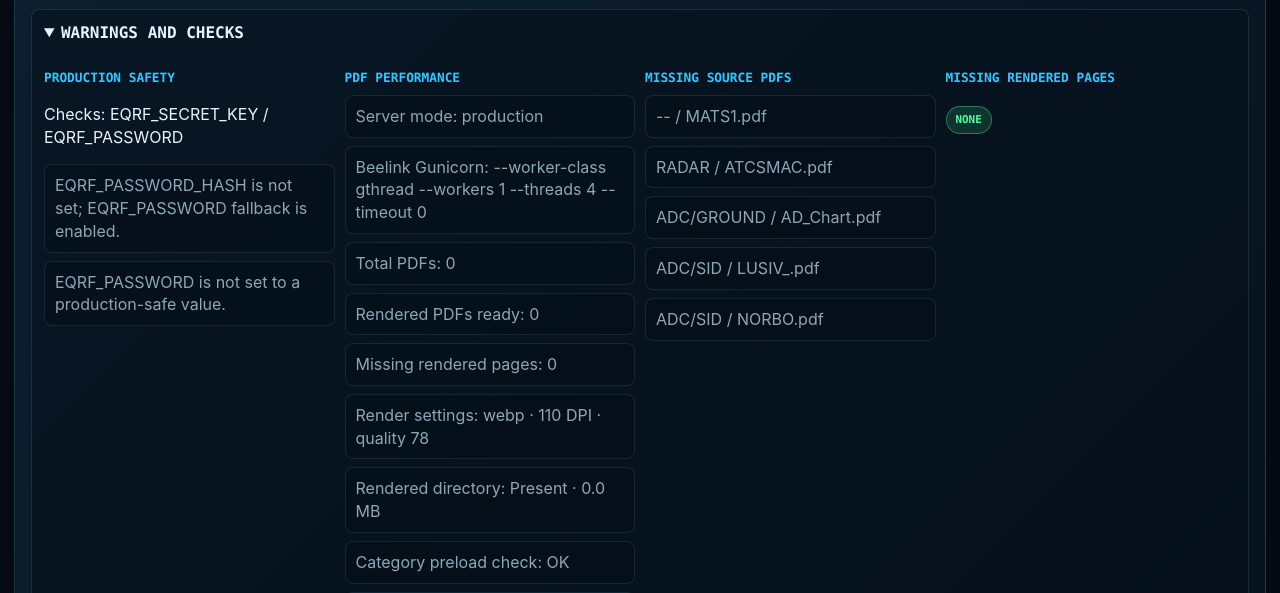
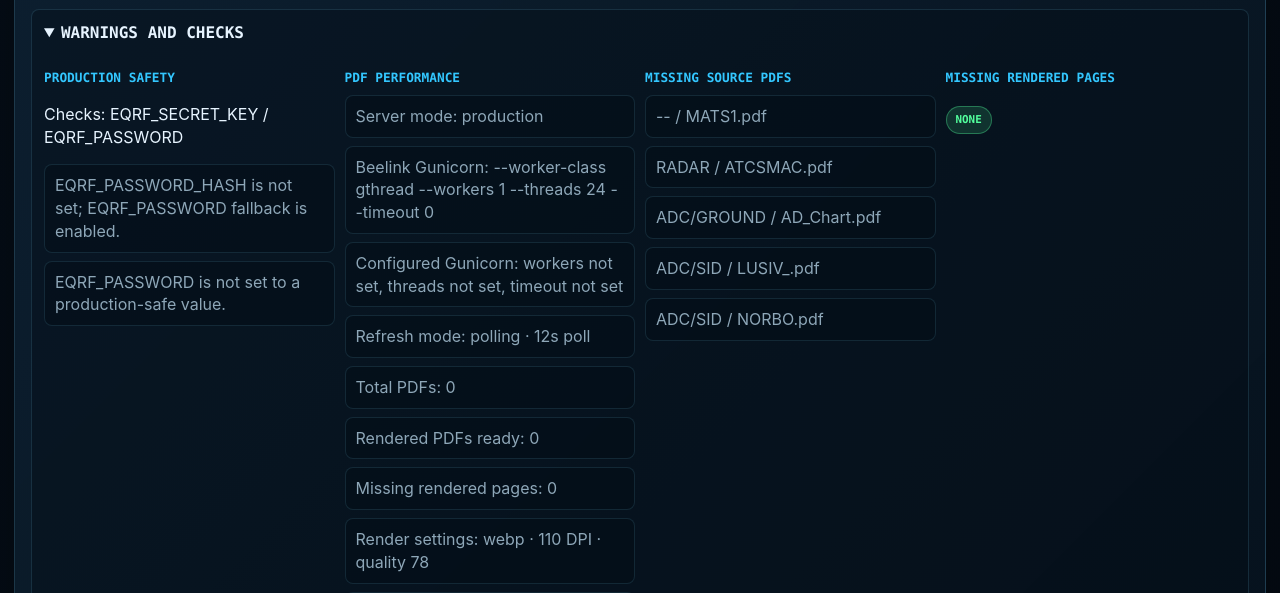
Before and after one commit to ian8500/EQRF, a Flask app: page /admin in a window 1280 px wide. Shown: the part 5181-5774 px from the top of the page. Run offline with Flask 3, Linux system fonts and the light colour scheme; the visitor is signed in with stand-in values (Sample User, id 1); data that the repository does not hold is empty; some libraries are stand-ins or nearby versions.

Commit message:
Improve refresh handling for Beelink iPad performance

```diff
--- a/app.py
+++ b/app.py
@@ -69,6 +69,8 @@ class Settings:
     render_dpi: int = field(default_factory=lambda: int(os.environ.get('EQRF_RENDER_DPI', '110')))
     render_quality: int = field(default_factory=lambda: int(os.environ.get('EQRF_RENDER_QUALITY', '78')))
     render_format: str = field(default_factory=lambda: os.environ.get('EQRF_RENDER_FORMAT', 'webp').strip().lower())
+    refresh_mode: str = field(default_factory=lambda: os.environ.get('EQRF_REFRESH_MODE', 'polling').strip().lower())
+    refresh_poll_seconds: int = field(default_factory=lambda: int(os.environ.get('EQRF_REFRESH_POLL_SECONDS', '12')))
 
 
 SETTINGS = Settings()
@@ -163,6 +165,11 @@ def enforce_admin_csrf():
 active_users = 0
 user_lock = Lock()
 refresh_event = Event()
+refresh_lock = Lock()
+refresh_state = {
+    'version': 0,
+    'updated_at': '',
+}
 login_lock = Lock()
 login_attempts: Dict[str, Dict[str, Any]] = {}
 
@@ -1798,6 +1805,32 @@ def _category_preload_findings() -> List[str]:
     return findings
 
 
+def runtime_performance_warnings(settings: Optional[Settings] = None) -> List[str]:
+    settings = settings or Settings()
+    warnings: List[str] = []
+    threads = os.environ.get('GUNICORN_THREADS')
+    workers = os.environ.get('GUNICORN_WORKERS')
+    timeout = os.environ.get('GUNICORN_TIMEOUT')
+
+    if threads:
+        try:
+            if int(threads) < 24:
+                warnings.append('GUNICORN_THREADS is below the Beelink recommendation of 24.')
+        except ValueError:
+            warnings.append('GUNICORN_THREADS is not a valid integer.')
+    if workers and workers != '1':
+        warnings.append('GUNICORN_WORKERS should be 1 so in-memory refresh state remains reliable.')
+    if timeout and timeout != '0':
+        warnings.append('GUNICORN_TIMEOUT should be 0 for long-running refresh connections and large render operations.')
+    if settings.refresh_mode == 'sse' and threads:
+        try:
+            if int(threads) < 24:
+                warnings.append('/stream SSE mode uses long-lived connections; use 24+ threads or EQRF_REFRESH_MODE=polling.')
+        except ValueError:
+            pass
+    return warnings
+
+
 def pdf_performance_diagnostics(extract_files: List[Dict[str, Any]]) -> Dict[str, Any]:
     threshold_mb = float(os.environ.get('EQRF_LARGE_PDF_MB', '25'))
     seen: set[str] = set()
@@ -1842,7 +1875,13 @@ def pdf_performance_diagnostics(extract_files: List[Dict[str, Any]]) -> Dict[str
         'rendered_dir_size_mb': round(rendered_size_bytes / (1024 * 1024), 2),
         'category_preload_findings': preload_findings,
         'category_preload_check': 'Review' if preload_findings else 'OK',
-        'gunicorn_recommendation': '--worker-class gthread --workers 1 --threads 4 --timeout 0',
+        'gunicorn_recommendation': '--worker-class gthread --workers 1 --threads 24 --timeout 0',
+        'configured_workers': os.environ.get('GUNICORN_WORKERS', 'not set'),
+        'configured_threads': os.environ.get('GUNICORN_THREADS', 'not set'),
+        'configured_timeout': os.environ.get('GUNICORN_TIMEOUT', 'not set'),
+        'refresh_mode': settings.refresh_mode if settings.refresh_mode in {'polling', 'sse'} else 'polling',
+        'refresh_poll_seconds': settings.refresh_poll_seconds,
+        'runtime_warnings': runtime_performance_warnings(settings),
         'text_cache_exists': PDF_TEXT_CACHE_JSON.exists(),
         'text_cache_size_kb': round(PDF_TEXT_CACHE_JSON.stat().st_size / 1024, 1) if PDF_TEXT_CACHE_JSON.exists() else 0,
         'server_mode': 'development' if (app.debug or settings.debug) else 'production',
@@ -2052,9 +2091,26 @@ def login_required(func):
 
 
 def trigger_client_refresh() -> None:
-    """Signal all connected browsers to refresh via Server Sent Events."""
-
+    """Signal all connected browsers to refresh via polling state and SSE."""
+
+    with refresh_lock:
+        refresh_state['version'] = int(refresh_state.get('version') or 0) + 1
+        refresh_state['updated_at'] = _utc_timestamp()
     refresh_event.set()
+
+
+def current_refresh_state() -> Dict[str, Any]:
+    settings = Settings()
+    mode = settings.refresh_mode if settings.refresh_mode in {'polling', 'sse'} else 'polling'
+    with refresh_lock:
+        version = int(refresh_state.get('version') or 0)
+        updated_at = str(refresh_state.get('updated_at') or '')
+    return {
+        'version': version,
+        'updated_at': updated_at,
+        'mode': mode,
+        'poll_interval_ms': max(10, settings.refresh_poll_seconds) * 1000,
+    }
 
 
 def is_safe_local_path(path: Any) -> bool:
@@ -2340,6 +2396,11 @@ def logout():
     return redirect(url_for('home'))
 
 # ---------------------- SSE Refresh ---------------------- #
+
+@app.route('/refresh-state')
+def refresh_state_route():
+    return jsonify(current_refresh_state())
+
 
 @app.route('/stream')
 def stream():
--- a/static/script.js
+++ b/static/script.js
@@ -95,10 +95,8 @@ function saveChecklistState() {
   }
 
 
-  // === SERVER-SENT EVENTS (SSE) FOR REFRESH ===
-  if (typeof EventSource !== "undefined") {
-    const evtSource = new EventSource("/stream");
-    evtSource.addEventListener("refresh", async () => {
+  // === CLIENT REFRESH: POLLING BY DEFAULT, SSE COMPATIBLE ===
+  async function refreshCurrentPageSafely() {
     const current = window.location.pathname + window.location.search;
     try {
       const response = await fetch("/resolve-refresh-target?current=" + encodeURIComponent(current), {
@@ -117,8 +115,50 @@ function saveChecklistState() {
       }
     } catch (_) { /* fall back to normal reload */ }
     window.location.reload();
+  }
+
+  function startSseRefresh() {
+    if (typeof EventSource === "undefined") return false;
+    const evtSource = new EventSource("/stream");
+    evtSource.addEventListener("refresh", refreshCurrentPageSafely);
+    return true;
+  }
+
+  async function startPollingRefresh(initialState) {
+    let currentVersion = Number(initialState?.version || 0);
+    const pollInterval = Math.max(Number(initialState?.poll_interval_ms || 12000), 10000);
+    window.setInterval(async () => {
+      try {
+        const response = await fetch("/refresh-state", {
+          credentials: "same-origin",
+          cache: "no-store"
         });
+        if (!response.ok) return;
+        const data = await response.json();
+        const nextVersion = Number(data.version || 0);
+        if (nextVersion > currentVersion) {
+          currentVersion = nextVersion;
+          await refreshCurrentPageSafely();
+        } else {
+          currentVersion = nextVersion;
         }
+      } catch (_) { /* stay quiet on transient Wi-Fi drops */ }
+    }, pollInterval);
+  }
+
+  (async function setupRefreshClient() {
+    try {
+      const response = await fetch("/refresh-state", {
+        credentials: "same-origin",
+        cache: "no-store"
+      });
+      const state = response.ok ? await response.json() : { mode: "polling", version: 0 };
+      if (state.mode === "sse" && startSseRefresh()) return;
+      startPollingRefresh(state);
+    } catch (_) {
+      startPollingRefresh({ version: 0, poll_interval_ms: 12000 });
+    }
+  })();
 
 
   // === PDF VIEWER CONTROLS ===
--- a/templates/admin_dashboard.html
+++ b/templates/admin_dashboard.html
@@ -290,6 +290,8 @@
           <ul class="health-list">
             <li>Server mode: {{ health.performance.server_mode }}</li>
             <li>Beelink Gunicorn: {{ health.performance.gunicorn_recommendation }}</li>
+            <li>Configured Gunicorn: workers {{ health.performance.configured_workers }}, threads {{ health.performance.configured_threads }}, timeout {{ health.performance.configured_timeout }}</li>
+            <li>Refresh mode: {{ health.performance.refresh_mode }}{% if health.performance.refresh_mode == 'polling' %} · {{ health.performance.refresh_poll_seconds }}s poll{% endif %}</li>
             <li>Total PDFs: {{ health.performance.total_pdfs }}</li>
             <li>Rendered PDFs ready: {{ health.performance.rendered_ready_count }}</li>
             <li>Missing rendered pages: {{ health.performance.missing_rendered_count }}</li>
@@ -300,6 +302,13 @@
             <li>Large PDFs: {{ health.performance.large_pdf_count }}</li>
             <li>Text cache: {{ 'Present' if health.performance.text_cache_exists else 'Not built' }}{% if health.performance.text_cache_exists %} · {{ health.performance.text_cache_size_kb }} KB{% endif %}</li>
           </ul>
+          {% if health.performance.runtime_warnings %}
+            <ul class="health-list warning">
+              {% for warning in health.performance.runtime_warnings %}
+                <li>{{ warning }}</li>
+              {% endfor %}
+            </ul>
+          {% endif %}
           {% if health.performance.largest_pdfs %}
             <ul class="health-list">
               {% for pdf in health.performance.largest_pdfs %}
```
Also changed, not shown: tests/test_app.py (+79 -11 lines), CHANGELOG.md, README.md, 3 other files. Lines whose indentation alone changed are shown as unchanged.
